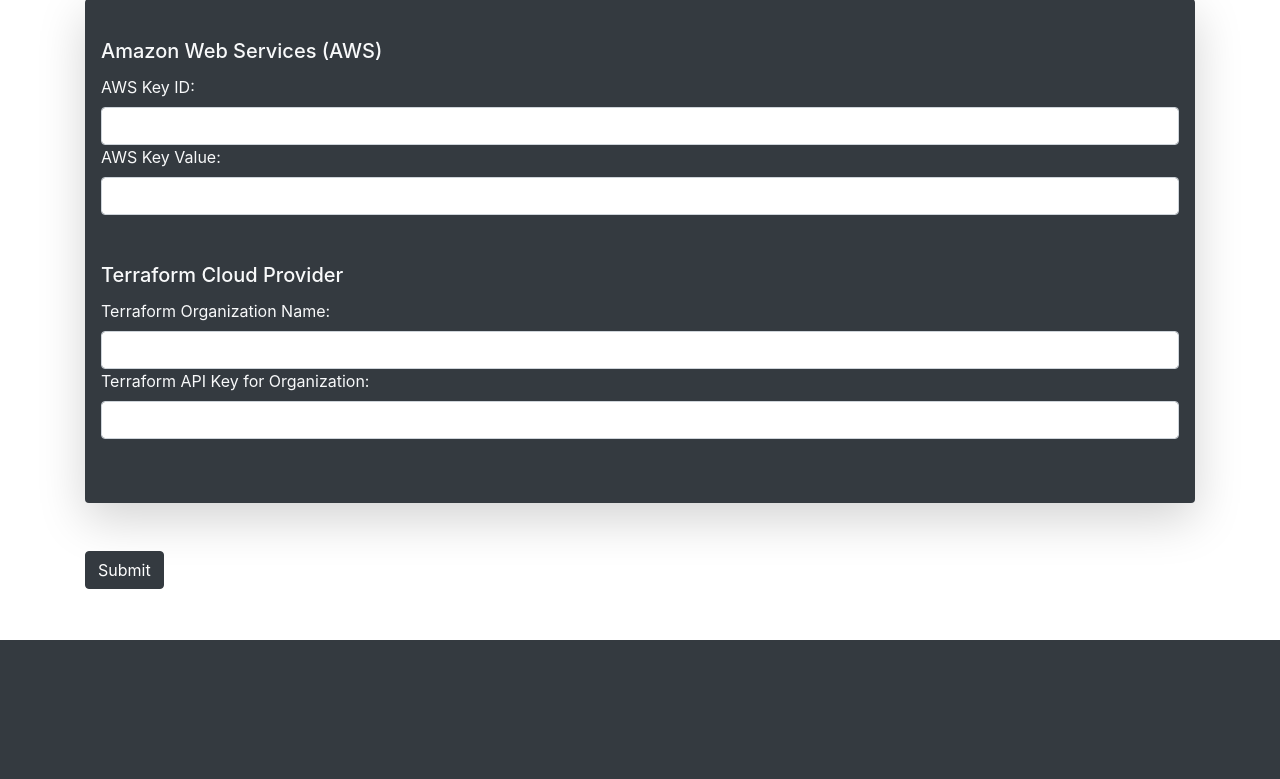
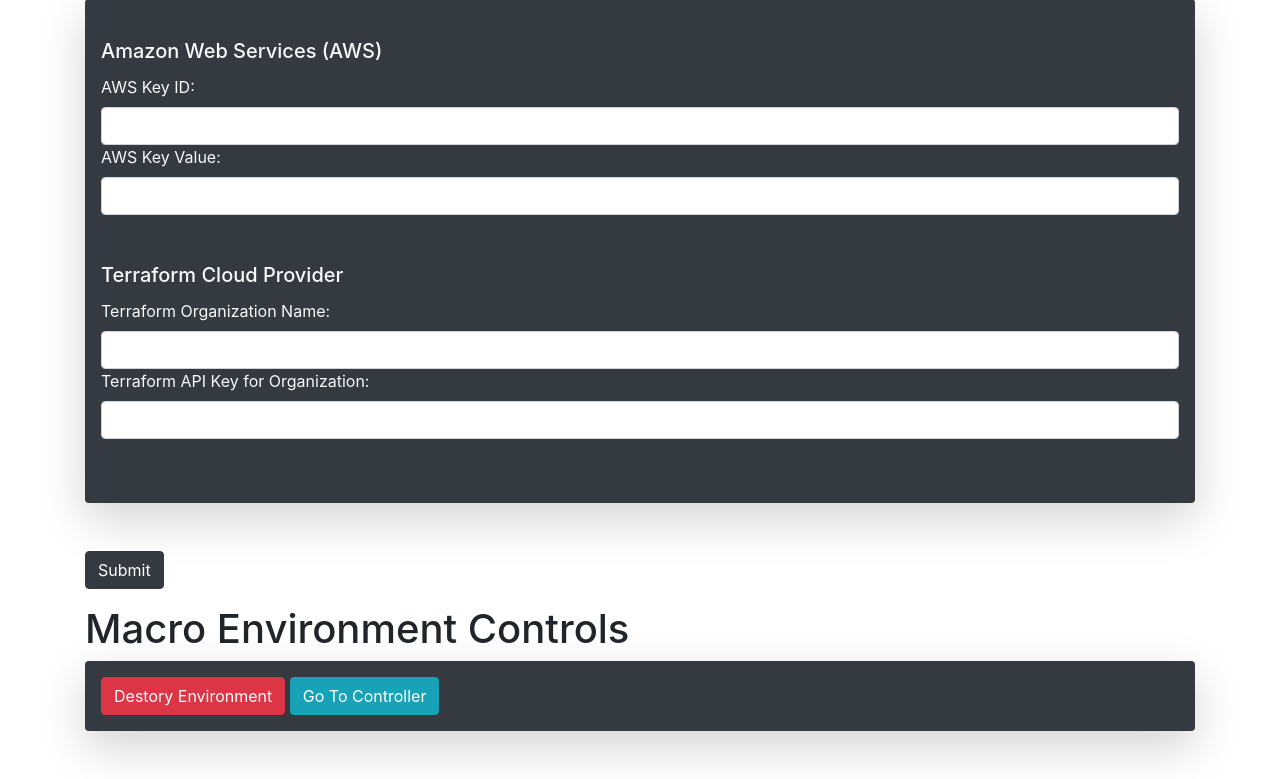
Before and after one commit to trevorpatch73/MyAviatrixLabKit, a Flask app: template application/templates/homepage.html in a window 1280 px wide. Shown: the part 160-939 px from the top of the page. Before the commit the page ends 800 px from the top, so only its background shows below. Run offline with Flask 2, Linux system fonts and the light colour scheme; the template is opened without the code that fills it: values that come from a table or form of the project are taken from there, others are empty; some libraries are stand-ins or nearby versions.

Commit message:
Update homepage.html

```diff
--- a/application/templates/homepage.html
+++ b/application/templates/homepage.html
@@ -23,4 +23,20 @@
     {{ form.submit(class="btn btn-dark") }}
 </form>
 
+{% if state != ''%}
+<h1>Macro Environment Controls</h1>
+<form method = "POST">
+    <div class="container shadow-lg p-3 mb-5 bg-body rounded bg-dark text-light">
+        {% if state == 'provision_controller'%}
+        <input type="submit" class="btn btn-success" value="Launch Environment">
+        {% elif state != 'new' %}
+        <input type="submit" class="btn btn-danger" value="Destory Environment">
+        <a href="#" class="btn btn-info" role="button">Go To Controller</a>
+        {% else %}
+        <b>This section is disabled until all requirements inputs are made</b>
+        {% endif %}
+    </div>
+</form>
+{% endif %}
+
 {% endblock %}
```
